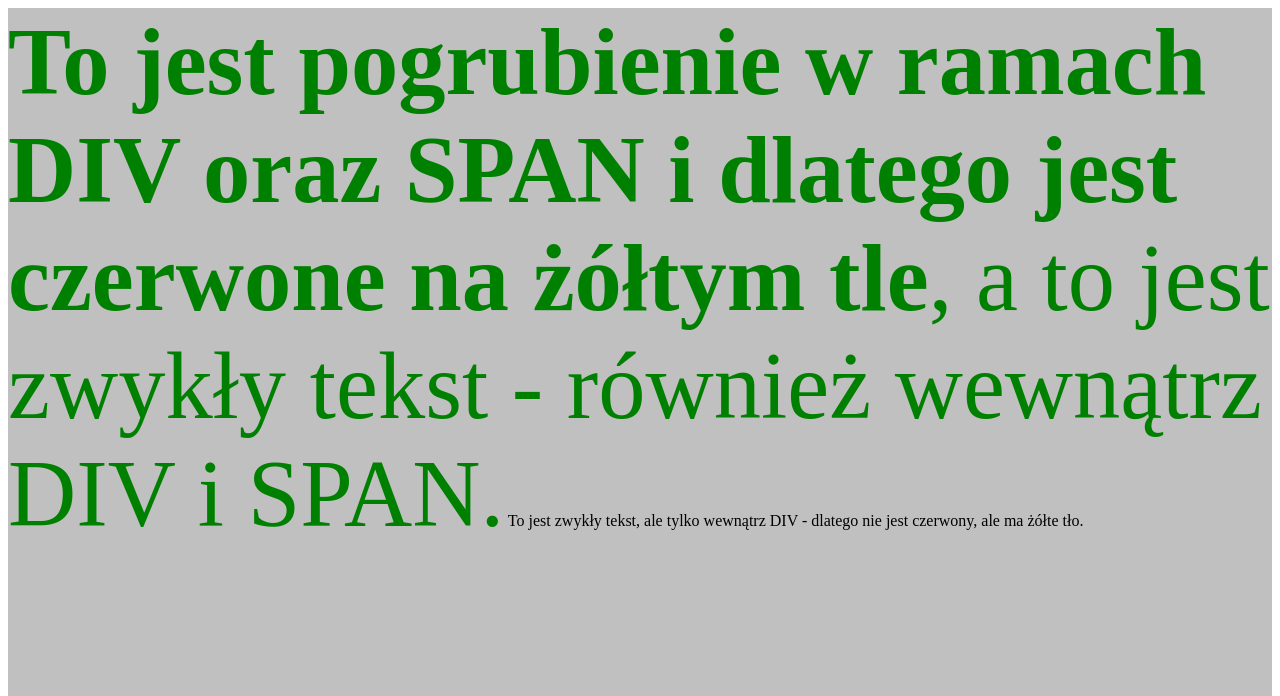
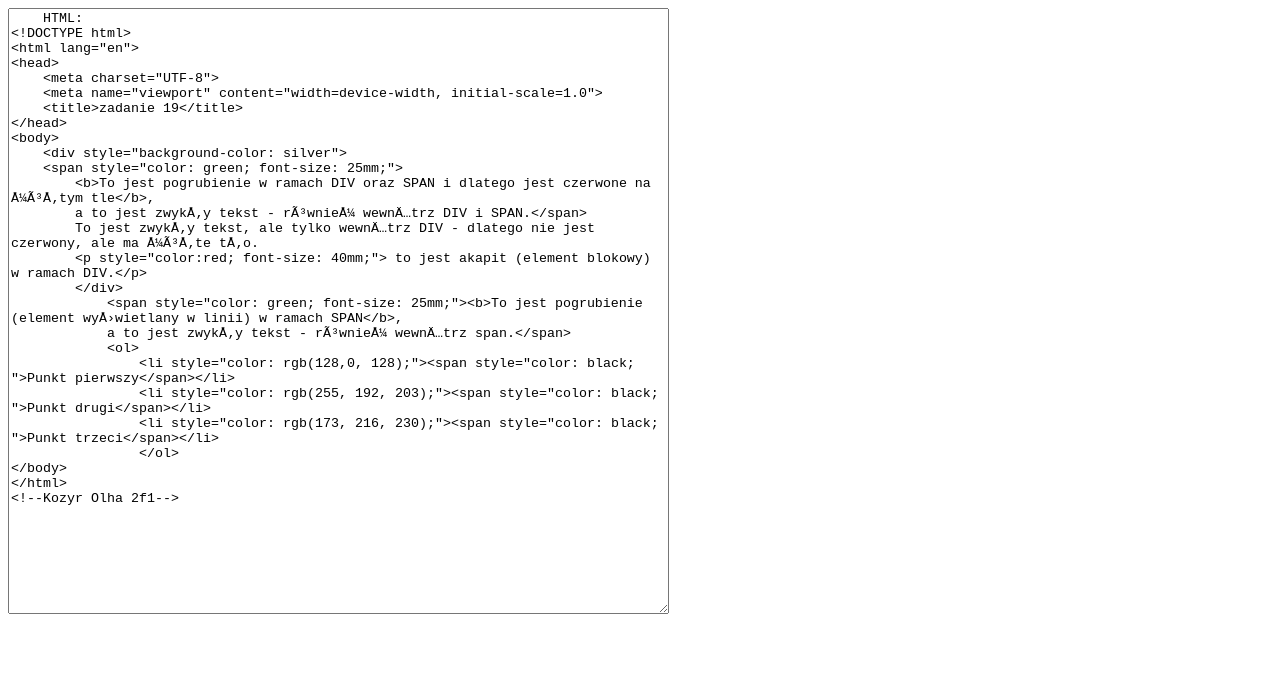
Before and after one commit to kozolh/css, a plain HTML site: page zadanie_19_kozy_kod.html in a window 1280 px wide. Shown: the top 696 px of the page. Drawn offline with Linux system fonts and the light colour scheme.

Commit message:
Add files via upload

```diff
--- a/zadanie_19_kozy_kod.html
+++ b/zadanie_19_kozy_kod.html
@@ -1,3 +1,5 @@
+<html><body><textarea cols=80 rows=40>
+    HTML:
 <!DOCTYPE html>
 <html lang="en">
 <head>
```
